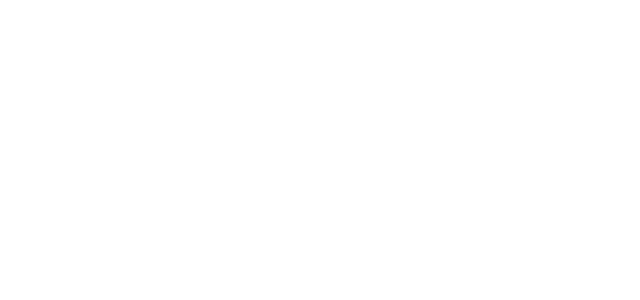
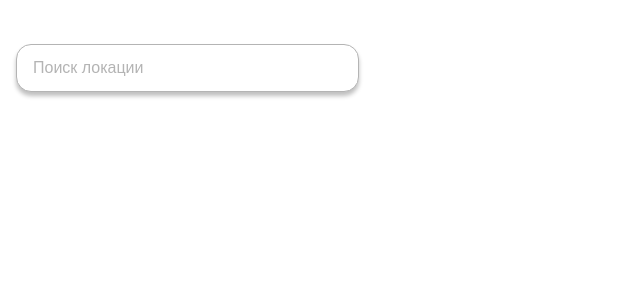
Before and after one commit to ValeronS/vue_weather, a Vue app: page /location in a window 1280 px wide. Both pictures are taken after a click on the button "Выбрать локацию". Shown: the top 300 px of the page, without its empty margins (0-640 px from the left). Built offline with nearby package versions, Linux system fonts and the light colour scheme.

Commit message:
add AppInput.vue

```diff
--- a/src/App.vue
+++ b/src/App.vue
@@ -8,15 +8,4 @@
 export default {};
 </script>
 
-<style>
-* {
-  margin: 0;
-  padding: 0;
-  box-sizing: border-box;
-}
-
-.app {
-  overflow-x: hidden;
-  font-family: 'SF Pro Display';
-}
-</style>
+<style></style>
--- a/src/assets/main.css
+++ b/src/assets/main.css
@@ -1,12 +1,35 @@
+:root {
+  --color-primary: #1c293d;
+  --secondary-color: #b4b4b4;
+  --lines-color: #e9e9e9;
+  --accent-dark-color: #47b1e6;
+  --accent-light-color: #e4f0fa;
+}
+
+* {
+  margin: 0;
+  padding: 0;
+  box-sizing: border-box;
+}
+
+body {
+  overflow-x: hidden;
+  font-family: 'SF Pro Display';
+}
+
 h1 {
   font-size: 48px;
+  line-height: 56px;
 }
 h2 {
   font-size: 20px;
+  line-height: 28px;
 }
 h3 {
   font-size: 16px;
+  line-height: 24px;
 }
 .text {
   font-size: 16px;
+  line-height: 24px;
 }
--- a/src/components/ChosenLocation.vue
+++ b/src/components/TheChosenLocation.vue
@@ -4,7 +4,7 @@
 
 <script>
 export default {
-  name: 'chosen-location',
+  name: 'the-chosen-location',
 };
 </script>
 
--- /dev/null
+++ b/src/components/TheSearchLocationForm.vue
@@ -0,0 +1,39 @@
+<template>
+  <form action="">
+    <app-input
+      v-model="location"
+      type="text"
+      class="search__input text"
+      placeholder="Поиск локации"
+    />
+  </form>
+</template>
+
+<script>
+export default {
+  name: 'the-search-location-form',
+  data() {
+    return {
+      location: '',
+    };
+  },
+};
+</script>
+
+<style>
+.search__input {
+  position: absolute;
+  width: 343px;
+  height: 48px;
+  left: 16px;
+  top: 44px;
+  border: 1px solid var(--secondary-color);
+  border-radius: 15px;
+  padding-left: 16px;
+  box-shadow: 0px 4px 4px 0 rgba(0, 0, 0, 0.25);
+  color: var(--primary-color);
+}
+.search__input::placeholder {
+  color: var(--secondary-color);
+}
+</style>
--- a/src/components/UI/AppButton.vue
+++ b/src/components/UI/AppButton.vue
@@ -17,7 +17,7 @@
   height: 56px;
   left: 89px;
   top: 575px;
-  color: #47b1e6;
+  color: var(--accent-dark-color);
   border-radius: 10px;
   border: none;
   box-shadow: 0px 4px 4px 0px rgba(0, 0, 0, 0.25);
--- /dev/null
+++ b/src/components/UI/AppInput.vue
@@ -0,0 +1,19 @@
+<template>
+  <input :value="modelValue" @input="updateInput" />
+</template>
+
+<script>
+export default {
+  name: 'app-input',
+  props: {
+    modelValue: String,
+  },
+  methods: {
+    updateInput(event) {
+      this.$emit('update:modelValue', event.target.value);
+    },
+  },
+};
+</script>
+
+<style></style>
--- a/src/components/UI/index.js
+++ b/src/components/UI/index.js
@@ -1,3 +1,4 @@
 import AppButton from '@/components/UI/AppButton';
+import AppInput from '@/components/UI/AppInput';
 
-export default [AppButton];
+export default [AppButton, AppInput];
--- a/src/pages/HomePage.vue
+++ b/src/pages/HomePage.vue
@@ -1,6 +1,6 @@
 <template>
   <div class="home">
-    <chosen-location></chosen-location>
+    <the-chosen-location></the-chosen-location>
     <app-button @click="$router.push('/location')"
       ><h3>Выбрать локацию</h3></app-button
     >
@@ -8,13 +8,13 @@
 </template>
 
 <script>
-import ChosenLocation from '@/components/ChosenLocation.vue';
-export default { components: { ChosenLocation } };
+import TheChosenLocation from '@/components/TheChosenLocation.vue';
+export default { components: { TheChosenLocation } };
 </script>
 
 <style>
 .home {
-  background: #47b1e6;
+  background: var(--accent-dark-color);
   width: 100%;
   height: 100vh;
 }
--- a/src/pages/LocationPage.vue
+++ b/src/pages/LocationPage.vue
@@ -1,7 +1,14 @@
-<template></template>
+<template>
+  <div>
+    <the-search-location-form></the-search-location-form>
+  </div>
+</template>
 
 <script>
-export default {};
+import TheSearchLocationForm from '@/components/TheSearchLocationForm.vue';
+export default {
+  components: { TheSearchLocationForm },
+};
 </script>
 
 <style></style>
```
